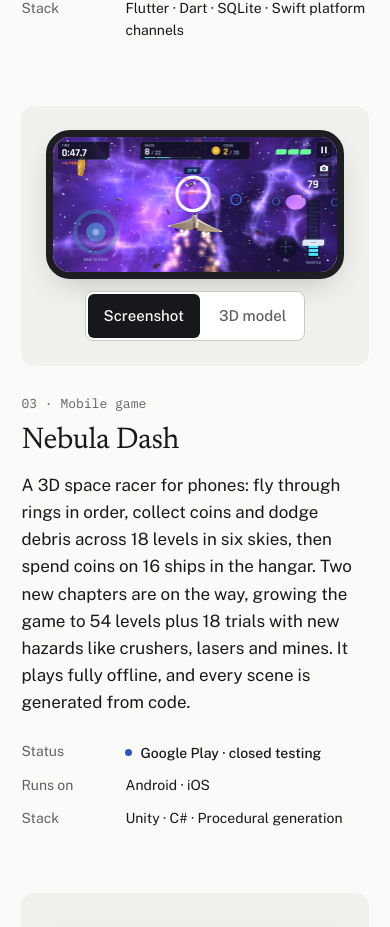
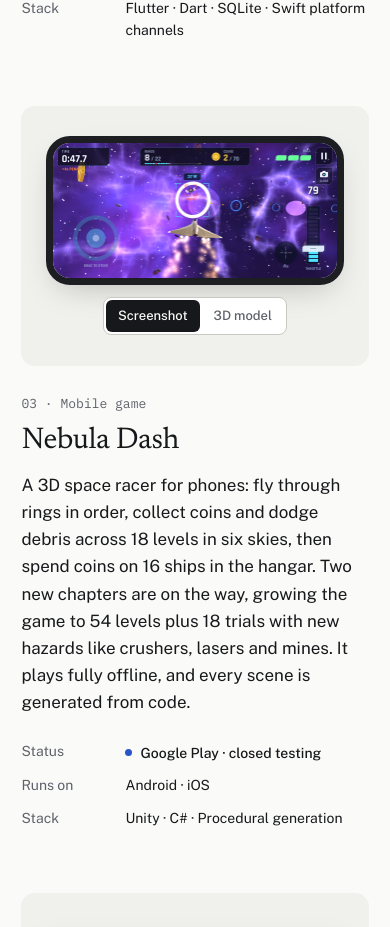
Before and after one commit to SayeefMahmud/test-web, a Next.js app: page /projects in a window 390 px wide. Shown: the part 1598-2525 px from the top of the page. Built offline with nearby package versions, Linux system fonts and the light colour scheme.

Commit message:
fix: smaller Screenshot / 3D model switch (32px mobile, 36px desktop)
Tap area stays 44px via a ::before strip; frame sizing reserves the new
switch height.

```diff
--- a/components/project-media.tsx
+++ b/components/project-media.tsx
@@ -27,14 +27,15 @@ export function ProjectMedia({ screenshot, model, labels }: ProjectMediaProps) {
   return (
     <>
       {/* Landscape phone: outer height = (width − 14px bezel) × 9/19 + 14px. The panel's content
-          box (100cqh) also holds the 50px switch and the 12px gap. */}
-      <div className="w-[min(100cqw,calc((100cqh-76px)*19/9+14px))] flex-none">
+          box (100cqh) also holds the 12px gap and the switch: 38px below md, 42px from md
+          (button + 2px padding + 1px border, top and bottom). Reserve = gap + switch + 14px bezel. */}
+      <div className="w-[min(100cqw,calc((100cqh-64px)*19/9+14px))] flex-none md:w-[min(100cqw,calc((100cqh-68px)*19/9+14px))]">
         {view === "screenshot" ? screenshot : model}
       </div>
       <div
         role="group"
         aria-label={labels.group}
-        className="inline-flex flex-none gap-[3px] rounded-control border border-border2 bg-surface p-[2px]"
+        className="inline-flex flex-none gap-[2px] rounded-control border border-border2 bg-surface p-[2px]"
       >
         {options.map((o) => (
           <button
@@ -43,7 +44,9 @@ export function ProjectMedia({ screenshot, model, labels }: ProjectMediaProps) {
             aria-pressed={view === o.value}
             onClick={() => setView(o.value)}
             className={cx(
-              "h-11 cursor-pointer rounded-[6px] px-4 text-ui font-medium transition-colors duration-150",
+              // 32px tall below md, 36px from md. The ::before strip stretches the tap area to 44px.
+              "relative h-8 cursor-pointer rounded-[6px] px-3 text-[13px] font-medium transition-colors duration-150 md:h-9 md:px-3.5 md:text-small",
+              "before:absolute before:inset-x-0 before:-inset-y-1.5 before:content-[''] md:before:-inset-y-1",
               view === o.value ? "bg-fg text-bg" : "text-muted hover:text-fg",
             )}
           >
```
